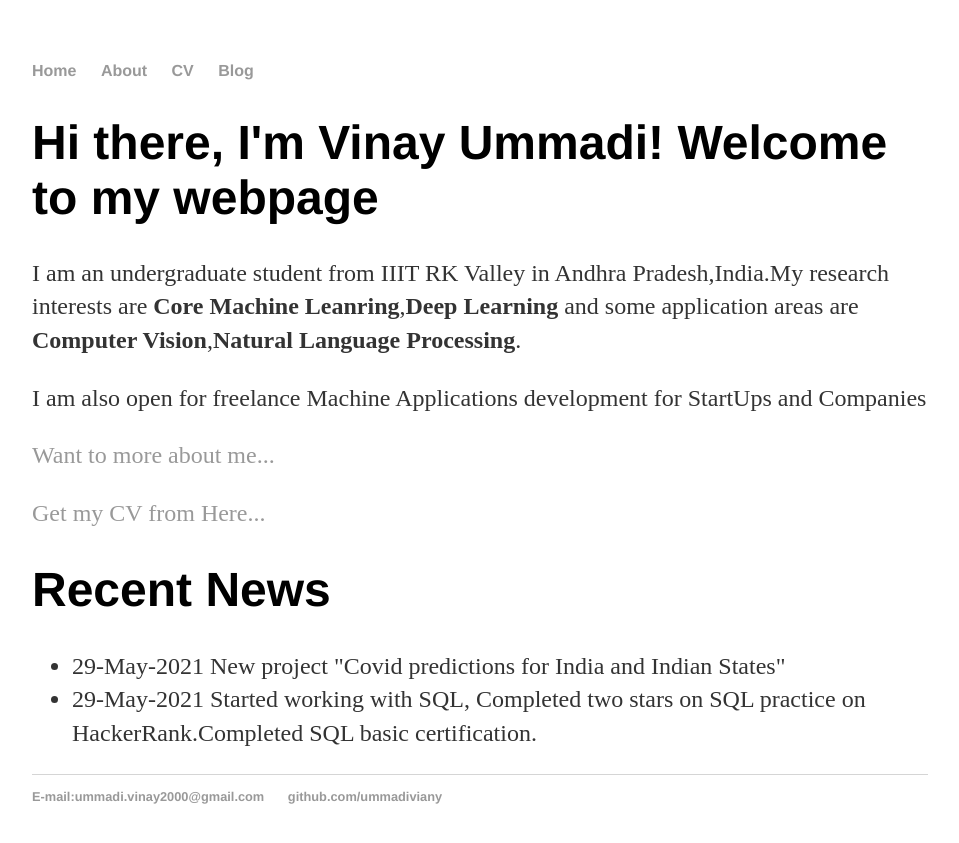
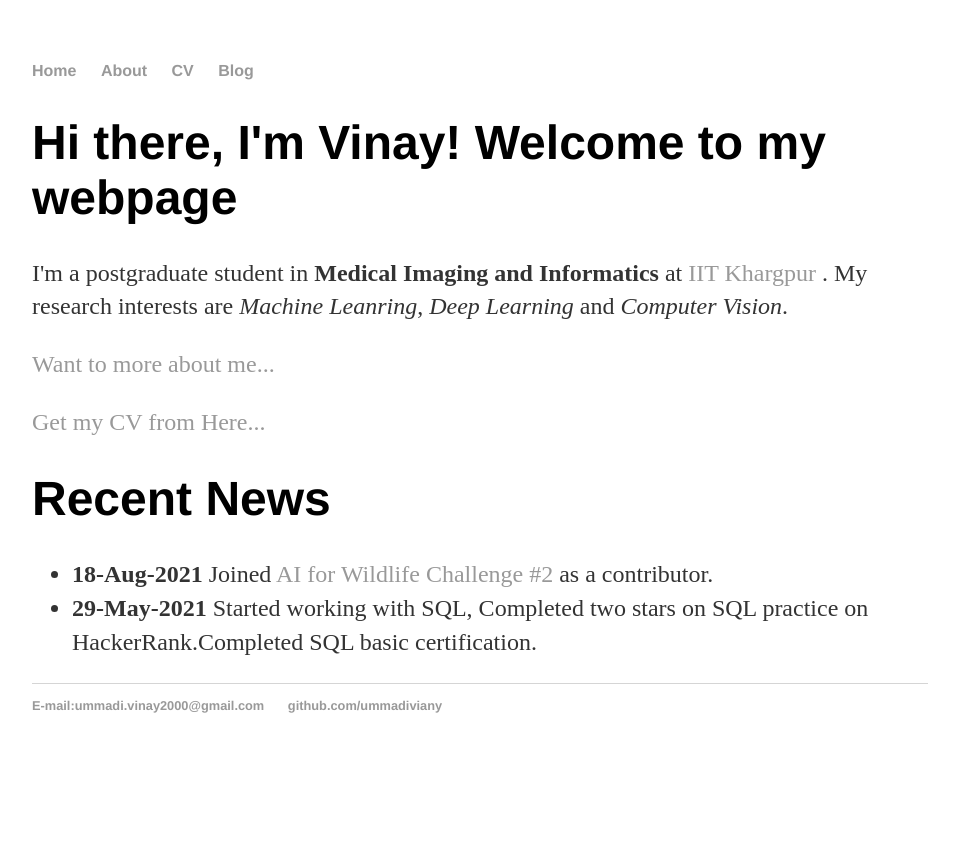
Before and after one commit to ummadiviany/ummadiviany.github.io, a Jekyll site: the page built from index.html, in a window 1280 px wide. Shown: the top 843 px of the page, without its empty margins (160-1119 px from the left). Built offline with Jekyll 4.4.1, drawn with Linux system fonts in a browser that asks for light colours.

Commit message:
updated index

```diff
--- a/index.html
+++ b/index.html
@@ -4,10 +4,10 @@ title: Vinay's, Portfolio
 ---
 
 		<div class="intro">
-			<h1>Hi there, I'm Vinay Ummadi! Welcome to my webpage</h1>
-			<p>I am an undergraduate student from IIIT RK Valley in Andhra Pradesh,India.My research interests are <strong>Core Machine Leanring</strong>,<strong>Deep Learning</strong>
-				and some application areas are <strong>Computer Vision</strong>,<strong>Natural Language Processing</strong>.</p>
-			<p>I am also open for freelance Machine Applications development for StartUps and Companies</p>
+			<h1>Hi there, I'm Vinay! Welcome to my webpage</h1>
+			<p>I'm a postgraduate student in <b>Medical Imaging and Informatics</b> at <a href="http://www.iitkgp.ac.in/">IIT Khargpur</a> .
+				My research interests are <i>Machine Leanring</i>, <i>Deep Learning</i> and <i>Computer Vision</i>.
+			</p>
 			<p><a href="/about">Want to more about me...</a></p>
 			<p><a href="/cv">Get my CV from Here...</a></p>
 		</div>
@@ -15,8 +15,8 @@ title: Vinay's, Portfolio
 		<div class ="Recent News">
 			<h1>Recent News</h1>
 			<ul>
-				<li>29-May-2021 New project "Covid predictions for India and Indian States"</li>
-				<li>29-May-2021 Started working with SQL, Completed two stars on SQL practice on HackerRank.Completed SQL basic certification.</li>
+				<li><b>18-Aug-2021</b> Joined <a href="https://fruitpunch.ai/ai-for-wildlife/">AI for Wildlife Challenge #2</a> as a contributor.
+				<li><b>29-May-2021</b> Started working with SQL, Completed two stars on SQL practice on HackerRank.Completed SQL basic certification.</li>
 
 			</ul>
 
```
